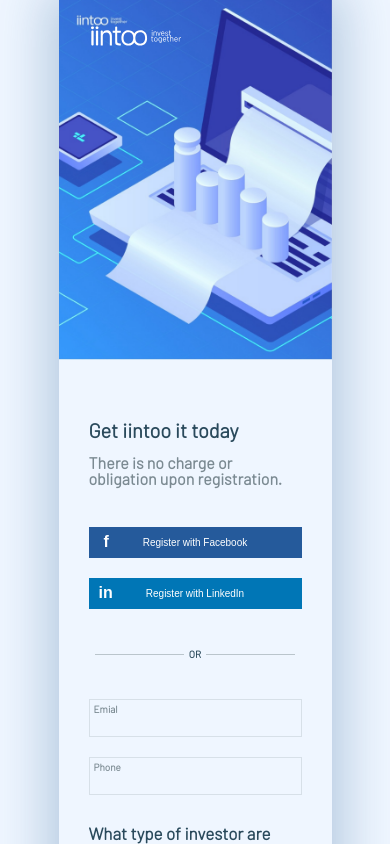
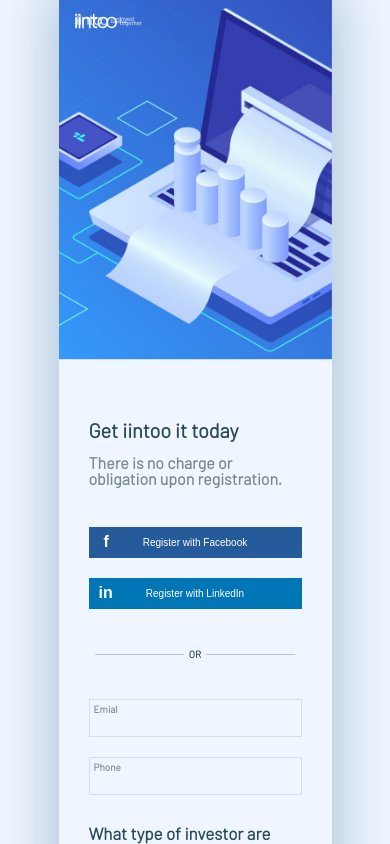
Before and after one commit to killbytes/iintoo, a website: page index.html in a window 390 px wide. Drawn offline with Linux system fonts and the light colour scheme.

Commit message:
feat: style

```diff
--- a/styles/style.css
+++ b/styles/style.css
@@ -330,6 +330,12 @@
 }
 
 @media (max-width: 600px) {
+    .logo img {
+        width: 75%;
+    }
+    .logo {
+        margin: 5% 0 0 7%;
+    }
     .wrapper__left {
         height: 67vh;
     }
@@ -356,6 +362,9 @@
     .wrapper__left {
         height: 55vh;
     }
+    .logo {
+        margin: 4% 0 0 6%;
+    }
 }
 
 @media (max-width: 400px) {
```
